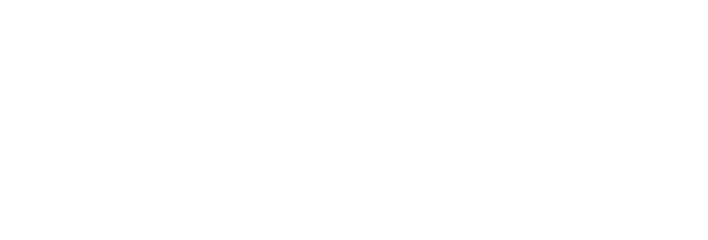
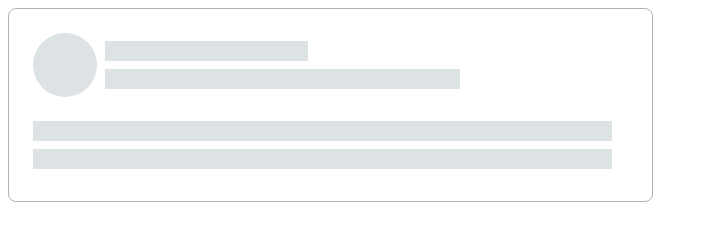
Before and after one commit to modemyc/htmlcss-20231222_konstantinrazin, a website: page 04-lection2/02-skeleton/index.html in a window 1280 px wide. Shown: the whole page, without its empty margins (0-708 px from the left). Drawn offline with Linux system fonts and the light colour scheme.

Commit message:
add solution for skeleton

```diff
--- a/04-lection2/02-skeleton/index.html
+++ b/04-lection2/02-skeleton/index.html
@@ -6,6 +6,20 @@
         <link rel="stylesheet" href="./skeleton.css">
     </head>
     <body>
-
+        <div class="skeleton">
+            <div class="skeleton__top">
+                <div class="skeleton__avatar"></div>
+                <div class="skeleton__data">
+                    <div class="skeleton__band skeleton__band_s"></div>
+                    <div class="skeleton__band skeleton__band_m"></div>
+                </div>
+            </div>
+            <div class="skeleton__bottom">
+                <div class="skeleton__data">
+                    <div class="skeleton__band skeleton__band_l"></div>
+                    <div class="skeleton__band skeleton__band_l"></div>
+                </div>
+            </div>
+        </div>
     </body>
 </html>
--- a/04-lection2/02-skeleton/skeleton.css
+++ b/04-lection2/02-skeleton/skeleton.css
@@ -0,0 +1,72 @@
+/*обнуление марджинов*/
+/**, html {
+    margin: 0;
+}*/
+
+.skeleton {
+    display: flex;
+    flex-direction: column;
+    width: 579px;
+    border: solid 1px var(--Gray3, #ACB5BD);
+    border-radius: 8px;
+    padding: 24px 40px 32px 24px;
+    /*развлечения ради*/
+    animation: fade 1s linear infinite alternate;
+}
+
+.skeleton__top {
+    display: flex;
+    flex-direction: row;
+    justify-content: space-between;
+    padding-bottom: 24px;
+}
+
+.skeleton__avatar {
+    width: 64px;
+    height: 64px;
+    background-color: var(--Gray-2, #DDE2E5);
+    border-radius: 100%;
+    margin-right: 8px;
+}
+
+.skeleton__bottom {
+
+}
+
+.skeleton__data {
+    display: flex;
+    flex-direction: column;
+    flex-grow: 1;
+    gap: 8px;
+    height: 48px;
+    align-self: center;
+}
+
+.skeleton__band {
+    height: 20px;
+    background-color: #DDE2E5;
+    flex-grow: 1;
+    border: solid 0px;
+}
+
+.skeleton__band_s {
+    width: 40%;
+}
+
+.skeleton__band_m {
+    width: 70%;
+}
+
+.skeleton__band_l {
+    width: 100%;
+}
+
+/*анимация моргания*/
+@keyframes fade {
+    from {
+        opacity: 0.4;
+    }
+    to {
+        opacity: 1;
+    }
+}
```
